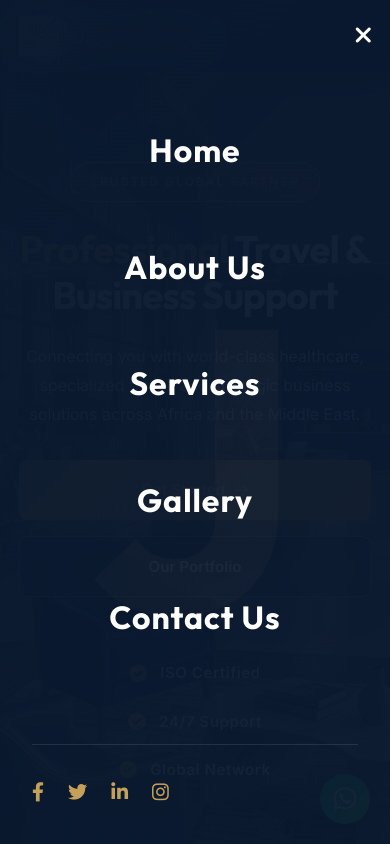
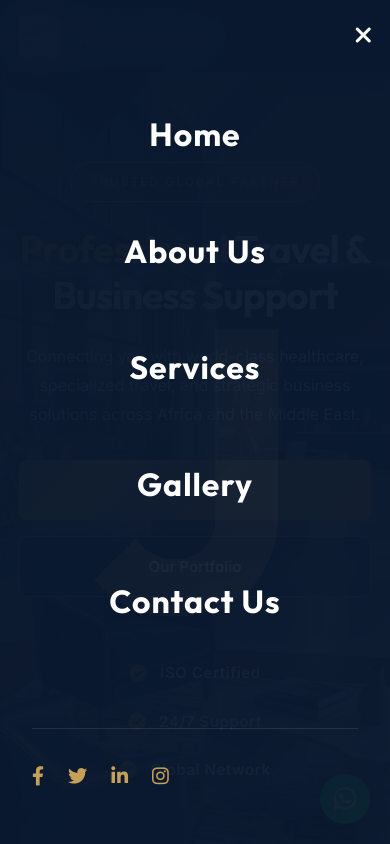
Before and after one commit to jagoraltd/JagoraGlobalServices, a website built with Vite: page index.html in a window 390 px wide. Both pictures are taken after a click on the element 360 px from the left and 35 px from the top of the page. Shown: the top 844 px of the page. Built offline with nearby package versions, Linux system fonts and the light colour scheme.

Commit message:
Fix: Enable scrolling in mobile menu for small screens

```diff
--- a/style.css
+++ b/style.css
@@ -546,14 +546,17 @@ footer {
     left: 0;
     width: 100%;
     height: 100vh;
+    height: 100svh;
     background: linear-gradient(135deg, rgba(10, 25, 47, 0.98) 0%, rgba(10, 25, 47, 0.95) 100%);
     backdrop-filter: blur(20px);
     flex-direction: column;
     justify-content: flex-start;
     align-items: center;
-    padding: 7rem 2rem 2rem;
+    padding: 6rem 2rem 3rem;
     z-index: 999;
     animation: fadeIn 0.4s ease;
+    overflow-y: auto;
+    -webkit-overflow-scrolling: touch;
   }
 
   /* Large background logo for branding */
```
